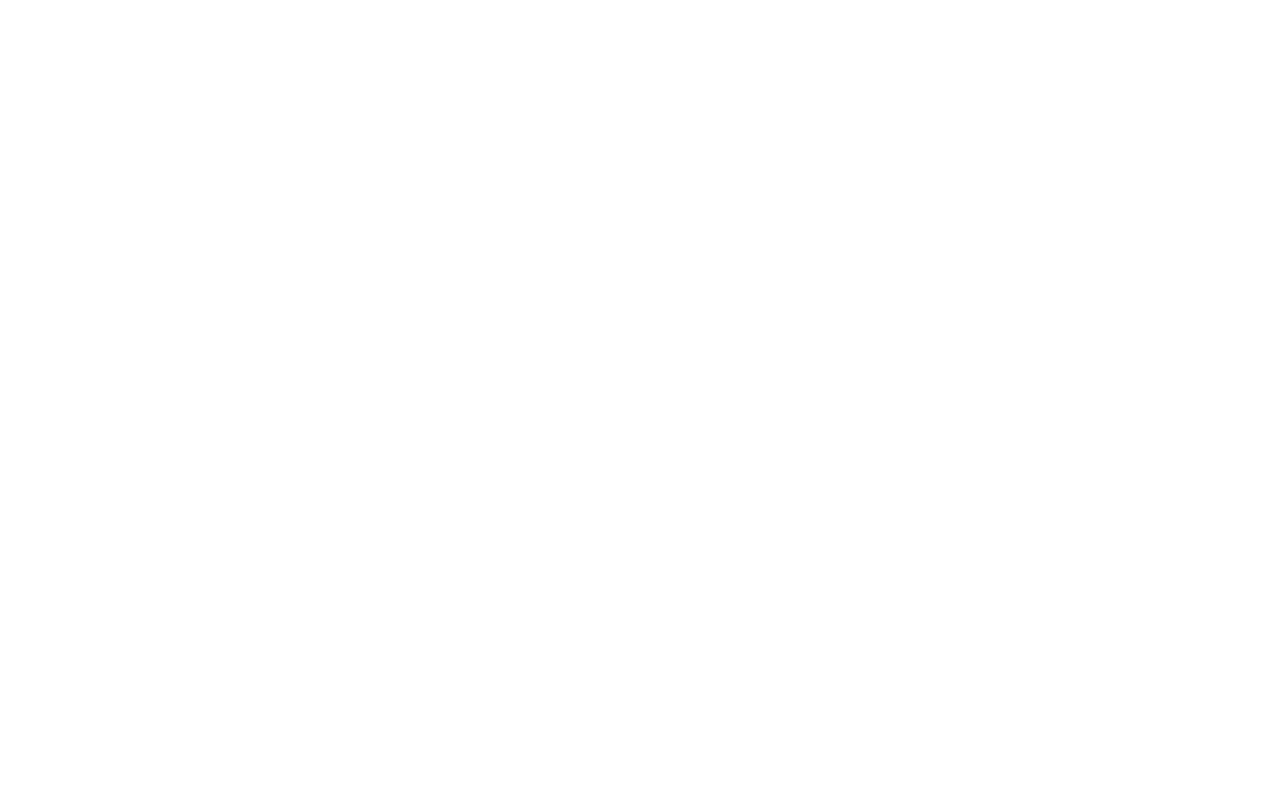
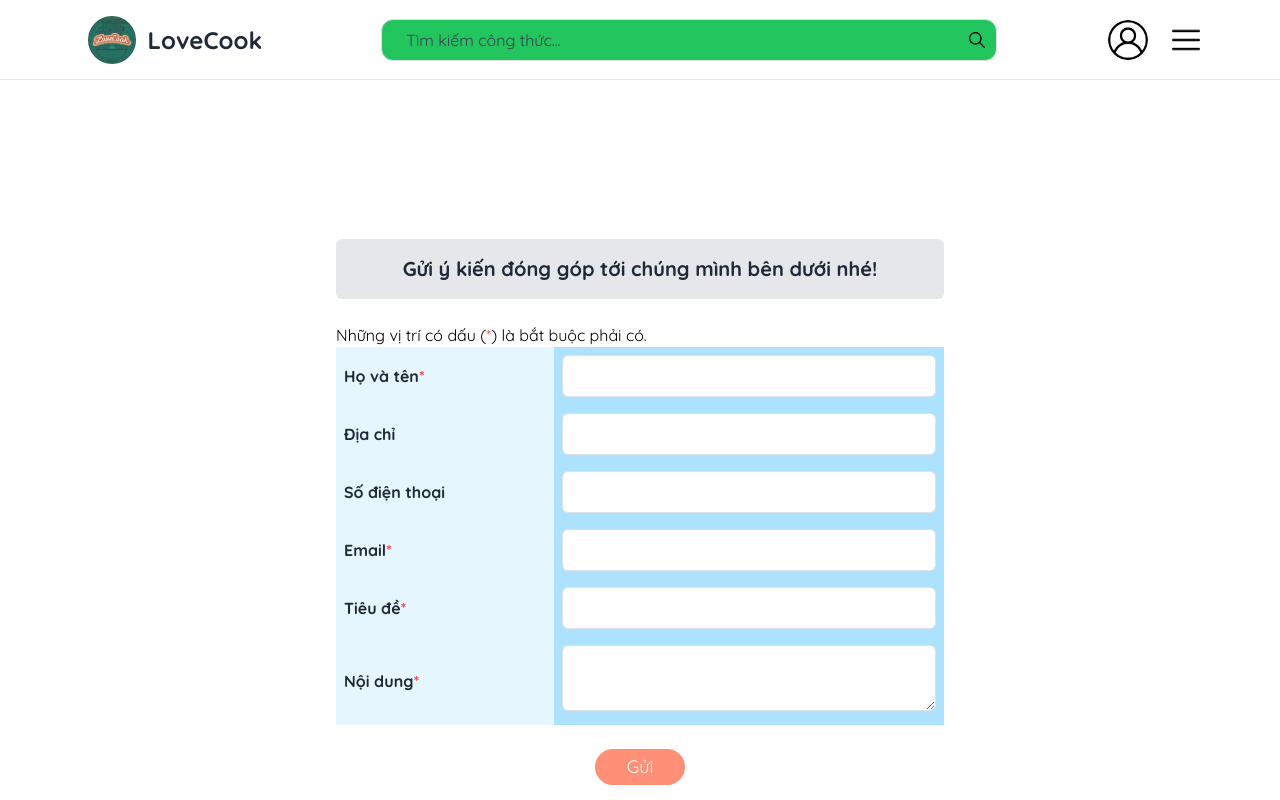
Before and after one commit to phong5824/IntroSE, a React (Vite) app in the folder client/: page /feedback in a window 1280 px wide. Before the commit this address had no page. Built offline with nearby package versions, Linux system fonts and the light colour scheme.

Commit message:
Code Feedback

```diff
--- a/client/src/App.jsx
+++ b/client/src/App.jsx
@@ -13,6 +13,7 @@
 import Search from "./components/views/search";
 import Admin from "./components/views/Admin";
 import RecipeManager from "./components/views/RecipeManager";
+import Feedback from "./components/views/Feedback";
 import { useEffect, useState } from "react";
 import { handleGetUser } from "./action/accountAction";
 import { UserContext } from "./context/userContext";
@@ -63,6 +64,7 @@
               <Route path="search" element={<Search />} />
               <Route path="/recipes/" element={<RecipeDetail />} />
               <Route path="/details" element={<RecipeDetail />} />
+              <Route path="/feedback" element={<Feedback />} />
             </Route>
           </Routes>
         </HandleLoginStatus>
--- /dev/null
+++ b/client/src/components/views/Feedback.jsx
@@ -0,0 +1,197 @@
+import React, { useState } from "react";
+import Navbar from "../modules/Navbar";
+import Footer from "../modules/Footer";
+import { message } from "antd";
+
+const SuccessNotification = ({ onClose }) => (
+  <div className="fixed top-0 left-0 right-0 bottom-0 flex items-center justify-center bg-black bg-opacity-50">
+    <div className="bg-white p-8 rounded-lg text-center">
+      <p className="text-green-600 font-semibold">
+        Gửi ý kiến thành công! Cảm ơn bạn đã đóng góp cho chúng mình nha ❤️❤️❤️
+      </p>
+      <button
+        onClick={onClose}
+        className="mt-4 bg-blue-500 text-white px-3 py-1 rounded-3xl hover:bg-blue-700 focus:outline-none focus:shadow-outline-blue"
+      >
+        Đóng
+      </button>
+    </div>
+  </div>
+);
+
+const Feedback = () => {
+  const [formData, setFormData] = useState({
+    fullName: "",
+    address: "",
+    phoneNumber: "",
+    email: "",
+    title: "",
+    content: "",
+  });
+
+  const [isSubmitted, setIsSubmitted] = useState(false);
+
+  const handleChange = (e) => {
+    const { name, value } = e.target;
+    setFormData((prevData) => ({
+      ...prevData,
+      [name]: value,
+    }));
+  };
+
+  const handleSubmit = (e) => {
+    e.preventDefault();
+
+    // Kiểm tra các ô bắt buộc
+    const requiredFields = ["fullName", "email", "title", "content"];
+
+    const hasEmptyFields = requiredFields.some(
+      (field) => !formData[field].trim()
+    );
+
+    if (hasEmptyFields) {
+      // Nếu có ô bắt buộc rỗng, hiển thị thông báo và không thực hiện gửi
+      message.warning("Vui lòng điền đầy đủ thông tin");
+      return;
+    }
+
+    // Xử lý logic gửi dữ liệu lên server hoặc làm những thao tác khác ở đây
+    console.log("Đã gửi dữ liệu:", formData);
+    setIsSubmitted(true);
+  };
+
+  const handleCloseNotification = () => {
+    setIsSubmitted(false);
+  };
+
+  return (
+    <div className="bg-white">
+      <Navbar />
+      <div className="container mx-auto mt-8 flex justify-center items-center h-screen">
+        <div className="max-w-2xl p-8 rounded-lg w-[200%]">
+          <div className="bg-gray-200 p-3 rounded-md mb-4">
+            <h2 className="text-xl font-semibold text-center text-gray-800 m-0">
+              Gửi ý kiến đóng góp tới chúng mình bên dưới nhé!
+            </h2>
+          </div>
+          <p className="text-base text-left text-black">
+            Những vị trí có dấu (<span className="text-red-500">*</span>) là bắt
+            buộc phải có.
+          </p>
+          <form onSubmit={handleSubmit}>
+            <table className="w-full">
+              <tbody>
+                <tr>
+                  <td className="bg-[#e6f6ff] text-gray-800 p-2 font-bold">
+                    Họ và tên<span className="text-red-500">*</span>
+                  </td>
+                  <td className="bg-[#ade2ff] p-2 text-base">
+                    <input
+                      type="text"
+                      id="fullName"
+                      name="fullName"
+                      value={formData.fullName}
+                      onChange={handleChange}
+                      className="w-full p-2 border rounded-md"
+                      required
+                    />
+                  </td>
+                </tr>
+                <tr>
+                  <td className="bg-[#e6f6ff] text-gray-800 p-2 font-bold">
+                    Địa chỉ
+                  </td>
+                  <td className="bg-[#ade2ff] p-2 text-base">
+                    <input
+                      type="text"
+                      id="address"
+                      name="address"
+                      value={formData.address}
+                      onChange={handleChange}
+                      className="w-full p-2 border rounded-md"
+                    />
+                  </td>
+                </tr>
+                <tr>
+                  <td className="bg-[#e6f6ff] text-gray-800 p-2 font-bold">
+                    Số điện thoại
+                  </td>
+                  <td className="bg-[#ade2ff] p-2 text-base">
+                    <input
+                      type="tel"
+                      id="phoneNumber"
+                      name="phoneNumber"
+                      value={formData.phoneNumber}
+                      onChange={handleChange}
+                      className="w-full p-2 border rounded-md"
+                    />
+                  </td>
+                </tr>
+                <tr>
+                  <td className="bg-[#e6f6ff] text-gray-800 p-2 font-bold">
+                    Email<span className="text-red-500">*</span>
+                  </td>
+                  <td className="bg-[#ade2ff] p-2 text-base">
+                    <input
+                      type="email"
+                      id="email"
+                      name="email"
+                      value={formData.email}
+                      onChange={handleChange}
+                      className="w-full p-2 border rounded-md"
+                      required
+                    />
+                  </td>
+                </tr>
+                <tr>
+                  <td className="bg-[#e6f6ff] text-gray-800 p-2 font-bold">
+                    Tiêu đề<span className="text-red-500">*</span>
+                  </td>
+                  <td className="bg-[#ade2ff] p-2 text-base">
+                    <input
+                      type="text"
+                      id="title"
+                      name="title"
+                      value={formData.title}
+                      onChange={handleChange}
+                      className="w-full p-2 border rounded-md"
+                      required
+                    />
+                  </td>
+                </tr>
+                <tr>
+                  <td className="bg-[#e6f6ff] text-gray-800 p-2 font-bold">
+                    Nội dung<span className="text-red-500">*</span>
+                  </td>
+                  <td className="bg-[#ade2ff] p-2 text-base">
+                    <textarea
+                      id="content"
+                      name="content"
+                      value={formData.content}
+                      onChange={handleChange}
+                      className="w-full p-2 border rounded-md"
+                      required
+                    ></textarea>
+                  </td>
+                </tr>
+              </tbody>
+            </table>
+          </form>
+          <div className="mt-4 text-center">
+            <button
+              type="submit"
+              onClick={handleSubmit}
+              className="bg-[#ff8f76] text-white px-8 py-1 rounded-3xl text-lg hover:bg-[#ff7d5f] hover:text-bold focus:outline-none focus:shadow-outline-blue"
+            >
+              Gửi
+            </button>
+          </div>
+        </div>
+      </div>
+      {isSubmitted && <SuccessNotification onClose={handleCloseNotification} />}
+      <Footer />
+    </div>
+  );
+};
+
+export default Feedback;
```
Also changed, not shown: client/src/components/views/Admin.jsx (+28 -20 lines).
